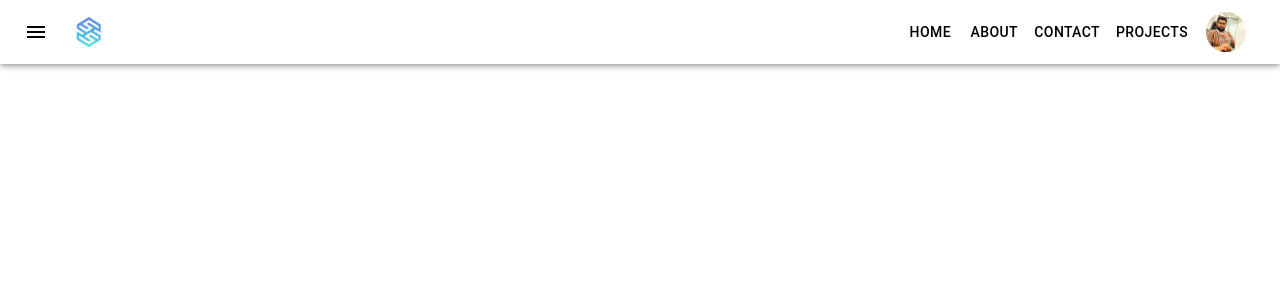
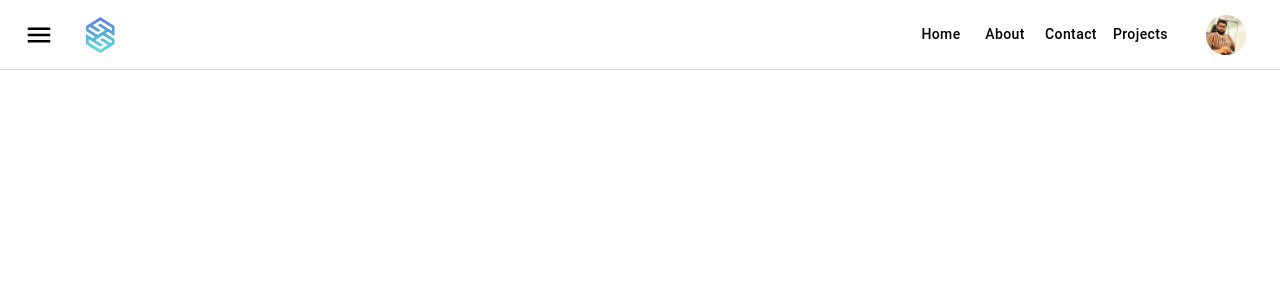
Before and after one commit to shahzaibsaleem665/portfolio, a React (Create React App) app: page / in a window 1280 px wide. Shown: the top 300 px of the page. Built offline with nearby package versions, Linux system fonts and the light colour scheme.

Commit message:
making nabar responsive and styling

```diff
--- a/src/pages/Navbar.css
+++ b/src/pages/Navbar.css
@@ -3,3 +3,9 @@
 .avatar {
 margin: 10px;
 }
+.nav__button {
+    color: black !important;
+    background-color: transparent !important;
+    text-transform: capitalize !important;
+    font-size: 14px !important;
+}
--- a/src/pages/Navbar.js
+++ b/src/pages/Navbar.js
@@ -17,37 +17,39 @@ function Navbar() {
     setOpenMenu(!openMenu);
   }
 
-
+  const handleMenuClose = () => {
+    setOpenMenu(false);
+  };
 
   return (
     <div className='navbar'>
-          <AppBar color='inherit' >
+          <AppBar color='inherit' sx={{borderBottom: '1px solid lightgray', boxShadow: 'none',
+        position:'sticky', height:'70px', justifyContent: 'center'}} >
           <Toolbar>
             <IconButton size='large' edge='start' color='inherit' aria-label='menu'  onClick={MenuHandle} >
-              <MenuIcon />
+              <MenuIcon sx={{fontSize: '30px'}} />
             </IconButton>
-           <img src={logo} alt='my logo' height='50'
+           <img src={logo} alt='my logo' height='60px'
            />
         <Box sx={{flexGrow: 1}} />
-           <Box sx={{ marginLeft: 'auto', display: { xs: 'none', md: 'flex' } }}>
-            <Button color='inherit'>
+           <Box sx={{ marginLeft: 'auto', paddingRight: '20px', display: { xs: 'none', sm: 'flex', md: 'flex' } }}>
+            <Button  className='nav__button'>
               Home
             </Button>
-            <Button color='inherit'>
+            <Button className='nav__button'>
               About
             </Button>
-            <Button color='inherit'>
+            <Button  className='nav__button'>
               Contact
             </Button>
-            <Button color='inherit'>
+            <Button  className='nav__button'>
               Projects
             </Button>
            </Box>
            <Avatar className='avatar' src={profile} />
 
-           <Box sx={{ marginLeft: 'auto', display: { xs: 'flex', md: 'none' }}}>
-
-         <Menu open={openMenu}>
+           <Box sx={{ display: { xs: 'flex', md: 'none' }}}>
+         <Menu open={openMenu && window.innerWidth <= 600}onClick={handleMenuClose}>
             <MenuItem color='inherit'>
               Home
             </MenuItem>
```
